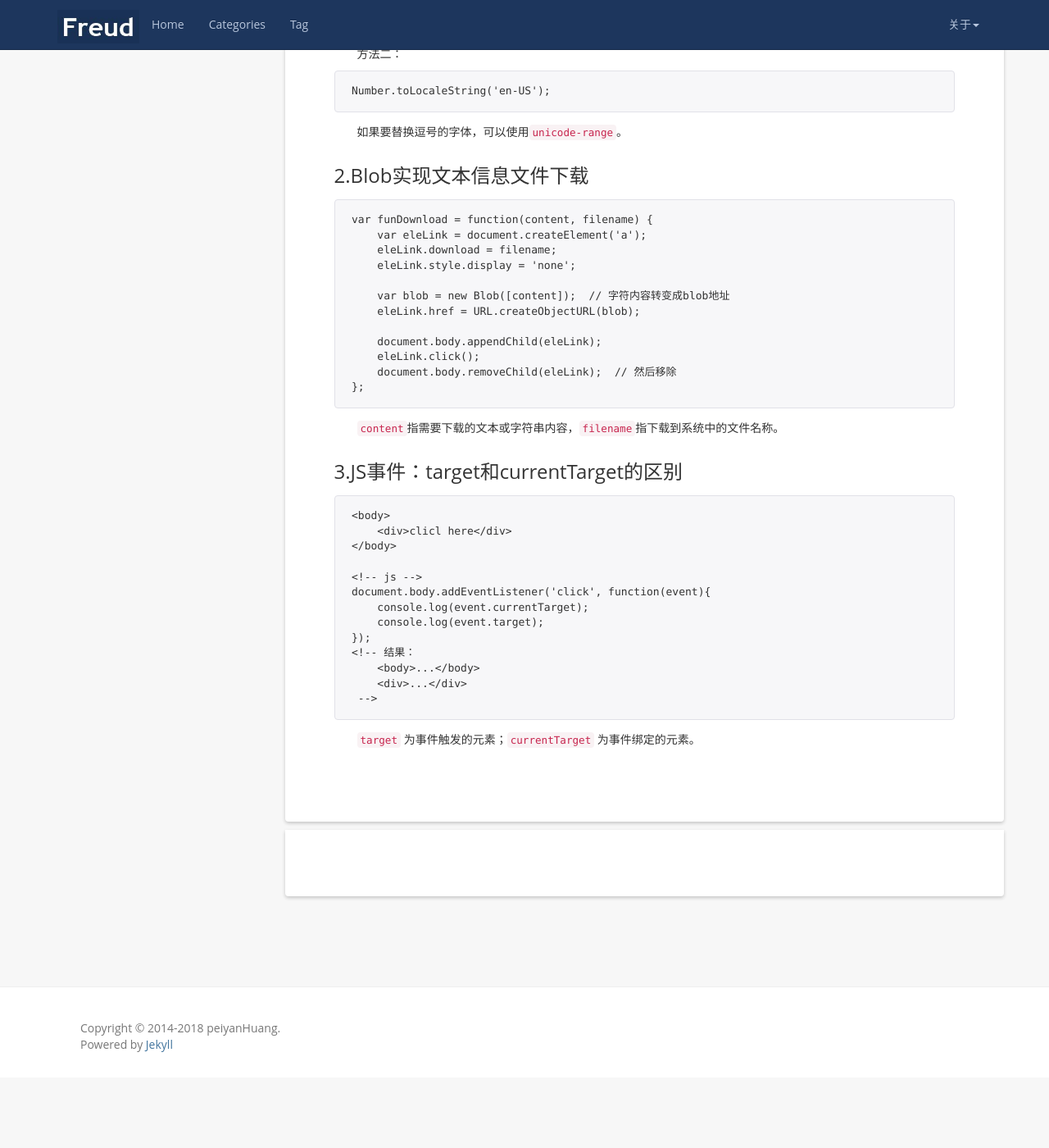
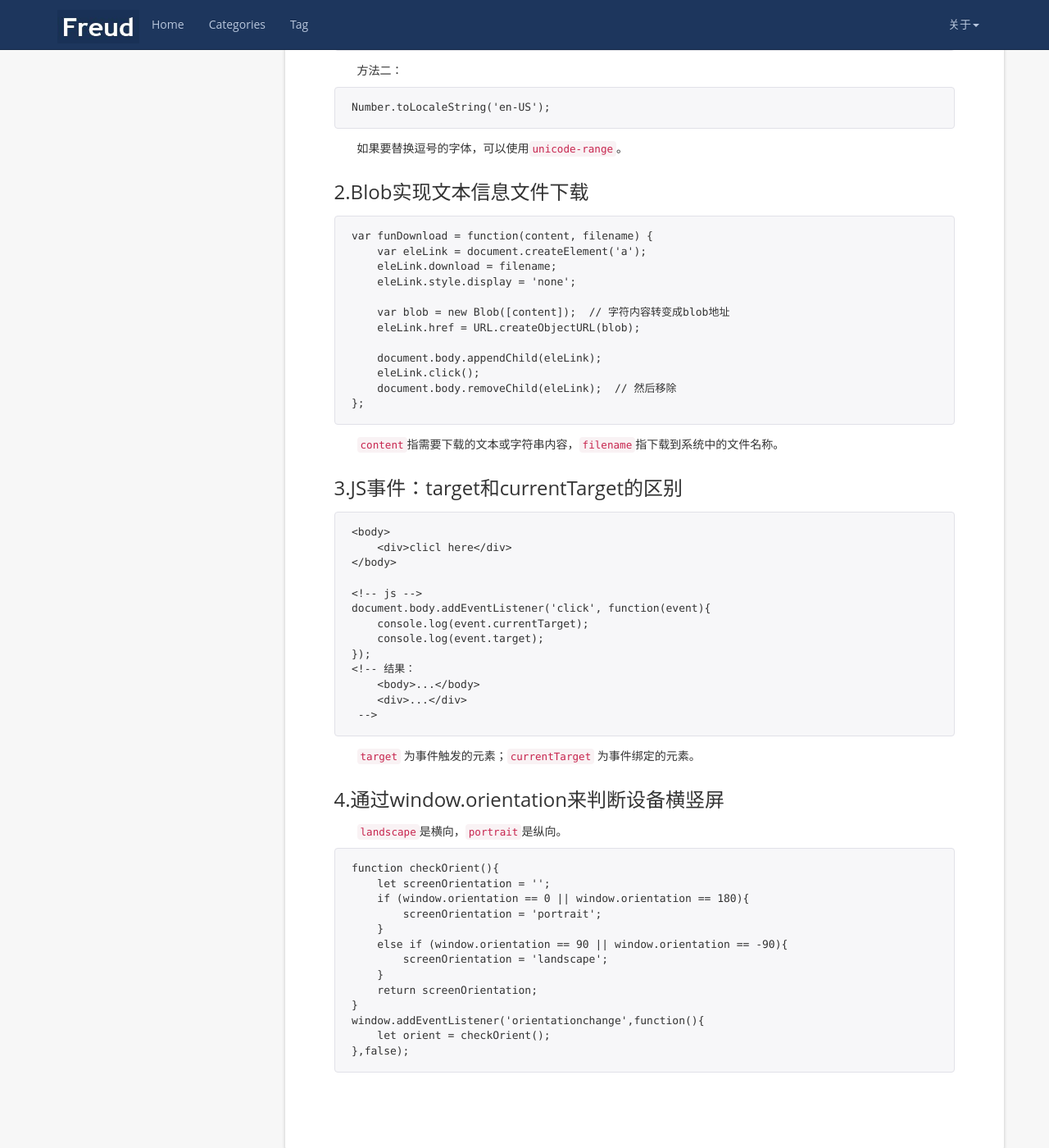
Before and after one commit to peiyanhuang/MyBlog, a Jekyll site: the page built from _posts/2016-09-29-htnl(2).md, in a window 1280 px wide and 1400 px high, scrolled down 646 px. Shown: the whole window at 82% size. Built offline with Jekyll 4.4.1, drawn with Linux system fonts in a browser that asks for light colours; nearby versions of some CDN libraries; before the commit the page ends 1960 px from its top, so only the background shows below that; some of the changed text lies outside the part shown.

Commit message:
window.orientation

````diff
--- a/_posts/2016-09-29-htnl(2).md
+++ b/_posts/2016-09-29-htnl(2).md
@@ -13,17 +13,17 @@ tag: 开发者
 
 方法一：
 
-	String(Number).replace(/(\d)(?=(\d{3})+$)/g, "$1,");
+    String(Number).replace(/(\d)(?=(\d{3})+$)/g, "$1,");
 
 方法二：
 
-	Number.toLocaleString('en-US');
+    Number.toLocaleString('en-US');
 
 如果要替换逗号的字体，可以使用`unicode-range`。
 
 ### 2.Blob实现文本信息文件下载
 
-```
+```js
 var funDownload = function(content, filename) {
     var eleLink = document.createElement('a');
     eleLink.download = filename;
@@ -42,7 +42,7 @@ var funDownload = function(content, filename) {
 
 ### 3.JS事件：target和currentTarget的区别
 
-```
+```html
 <body>
     <div>clicl here</div>
 </body>
@@ -59,3 +59,23 @@ document.body.addEventListener('click', function(event){
 ```
 
 `target` 为事件触发的元素；`currentTarget` 为事件绑定的元素。
+
+### 4.通过window.orientation来判断设备横竖屏
+
+`landscape`是横向，`portrait`是纵向。
+
+```javascript
+function checkOrient(){
+    let screenOrientation = '';
+    if (window.orientation == 0 || window.orientation == 180){
+        screenOrientation = 'portrait';
+    }
+    else if (window.orientation == 90 || window.orientation == -90){
+        screenOrientation = 'landscape';
+    }
+    return screenOrientation;
+}
+window.addEventListener('orientationchange',function(){
+    let orient = checkOrient();
+},false);
+```
````
